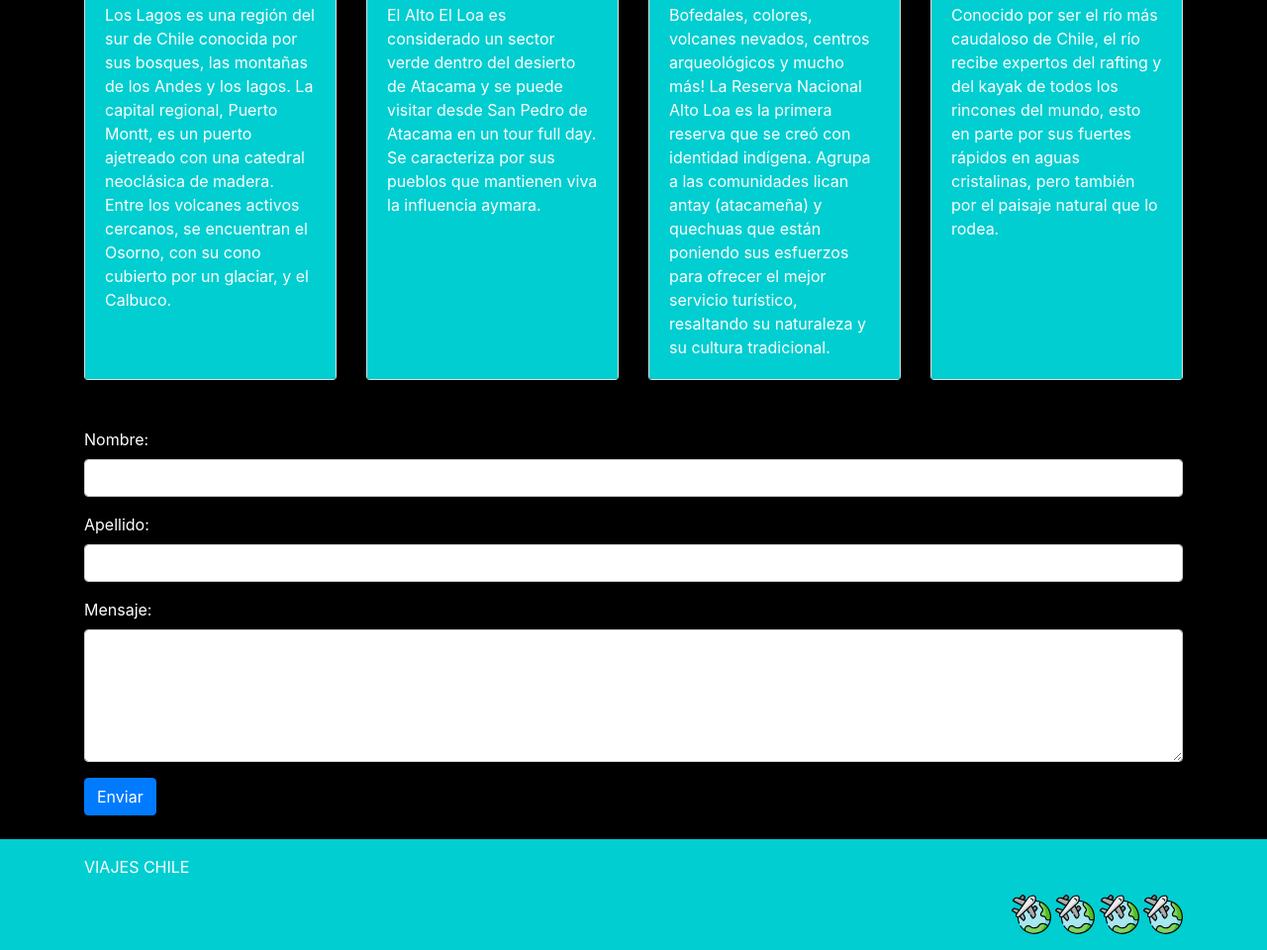
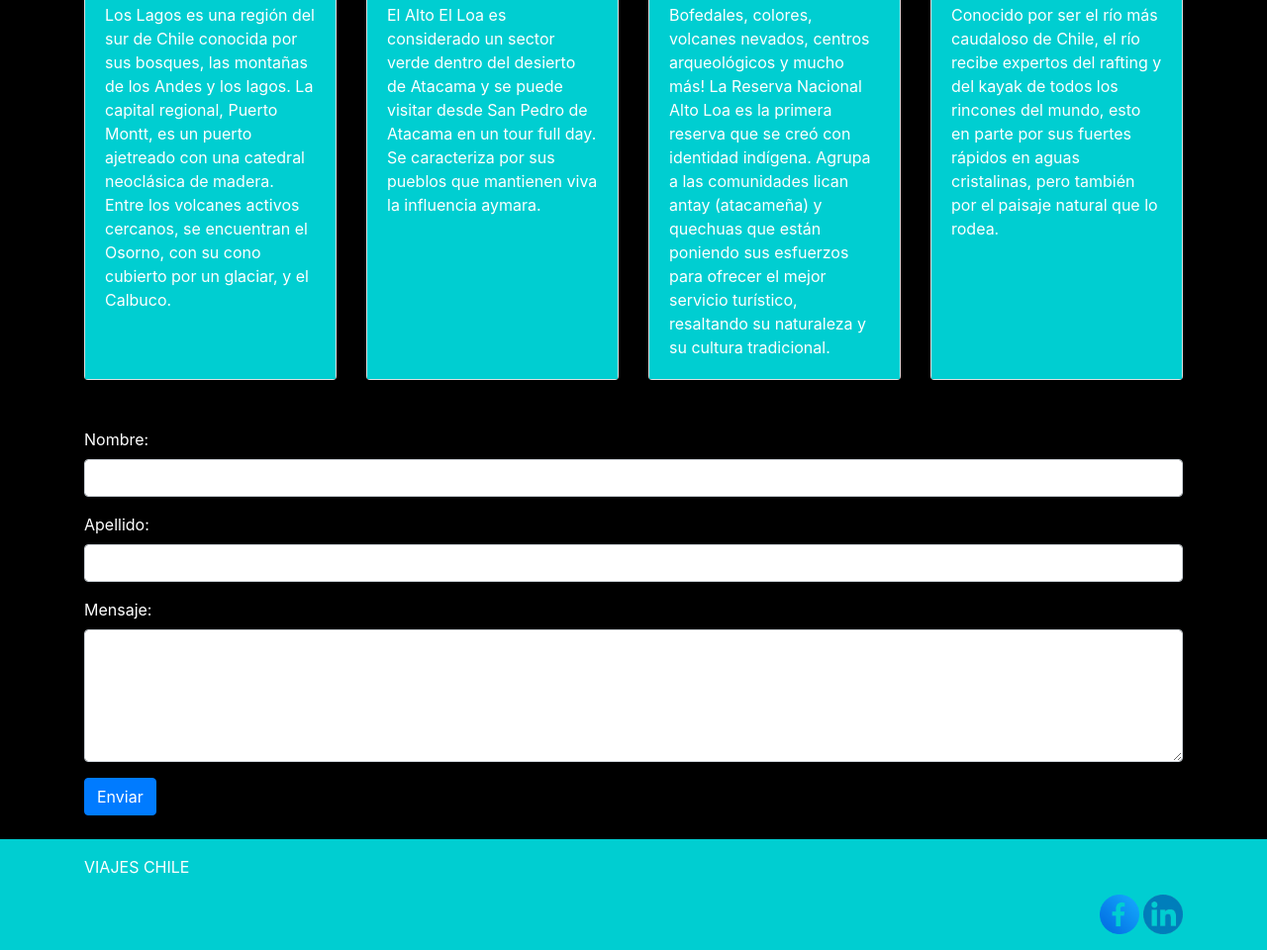
Before and after one commit to GAETESI/PAGES, a plain HTML site: page assets/index.html in a window 1280 px wide. Shown: the part 1732-2692 px from the top of the page at 99% size. Drawn offline with nearby package versions, Linux system fonts and the light colour scheme; a script that the page names is missing; a small style sheet from the web is missing.

Commit message:
Logos agregados en el footer

```diff
--- a/assets/index.html
+++ b/assets/index.html
@@ -164,10 +164,9 @@
 
     <!-- Iconos de redes sociales -->
     <div class="container text-right">
-        <a href="#" ></i> <img src="./img/viajes.svg" alt="Logo" class="logo"></a>
-        <a href="#" ></i><img src="./img/viajes.svg" alt="Logo" class="logo"></a>
-        <a href="#" ></i><img src="./img/viajes.svg" alt="Logo" class="logo"></a>
-        <a href="#" ></i><img src="./img/viajes.svg" alt="Logo" class="logo"></a>
+        <a href="#" ></i> <img src="./img/facebook_logo_icon_186880.png" alt="Logo" class="logo"></a>
+        <a href="#" ></i><img src="./img/linkedin-removebg-preview.png" alt="Logo" class="logo"></a>
+
     </div>
 </footer>
     <!-- Enlace a Bootstrap JS y Popper.js (necesarios para el funcionamiento de algunos componentes de Bootstrap) -->
```
Also changed, not shown: assets/img/facebook_logo_icon_186880.png (added), assets/img/linkedin-removebg-preview.png (added), assets/img/twit.png (added), assets/img/wtsp.png (added).
